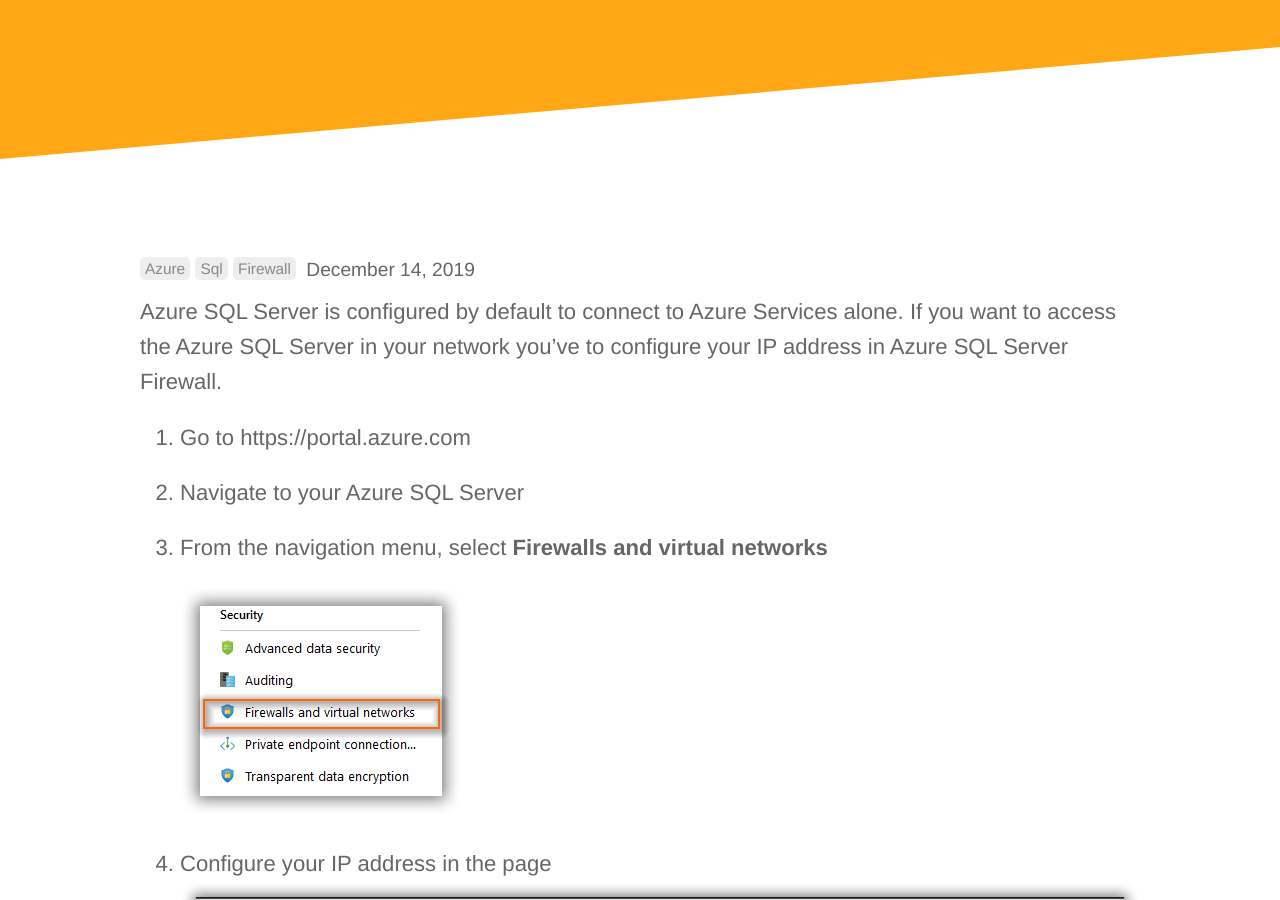
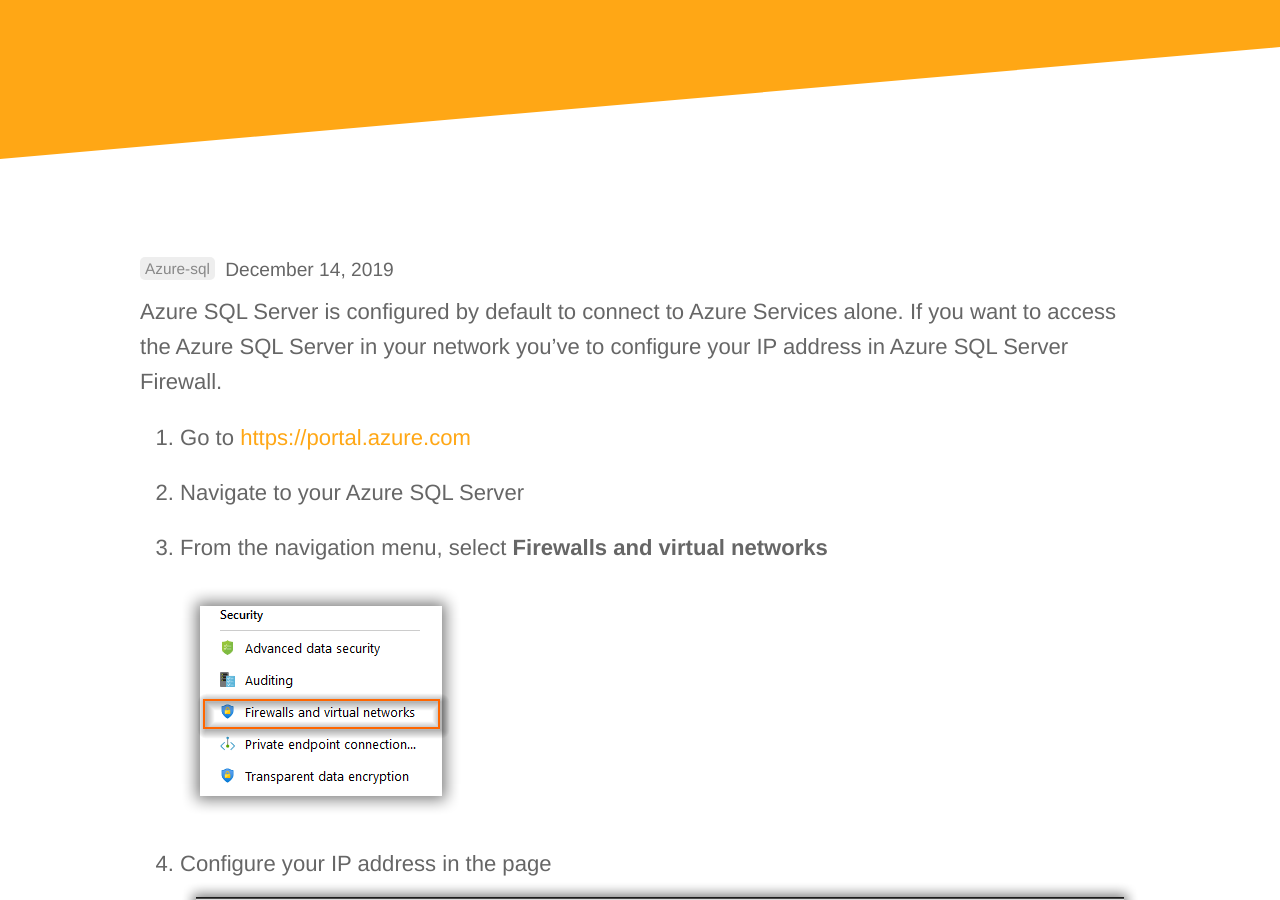
Before and after one commit to arasu-rrk/arasu-rrk.github.io, a Jekyll site: the page built from _posts/2019-12-14-how-to-configure-firewall-in-azure-sql-server.md, in a window 1280 px wide and 900 px high, scrolled down 355 px. Built offline with Jekyll 4.4.1, drawn with Linux system fonts in a browser that asks for light colours.

Commit message:
Update 2019-12-14-how-to-configure-firewall-in-azure-sql-server.md

```diff
--- a/_posts/2019-12-14-how-to-configure-firewall-in-azure-sql-server.md
+++ b/_posts/2019-12-14-how-to-configure-firewall-in-azure-sql-server.md
@@ -1,16 +1,14 @@
 ---
 title: How to configure firewall in Azure SQL Server?
 categories:
-  - azure
-  - sql
-  - firewall
+  - azure-sql
 author_staff_member: arasu_rrk
 show_comments: true
 ---
 
 Azure SQL Server is configured by default to connect to Azure Services alone. If you want to access the Azure SQL Server in your network you've to configure your IP address in Azure SQL Server Firewall.
 
-1. Go to https://portal.azure.com
+1. Go to [https://portal.azure.com](https://portal.azure.com)
 
 2. Navigate to your Azure SQL Server
 
```
